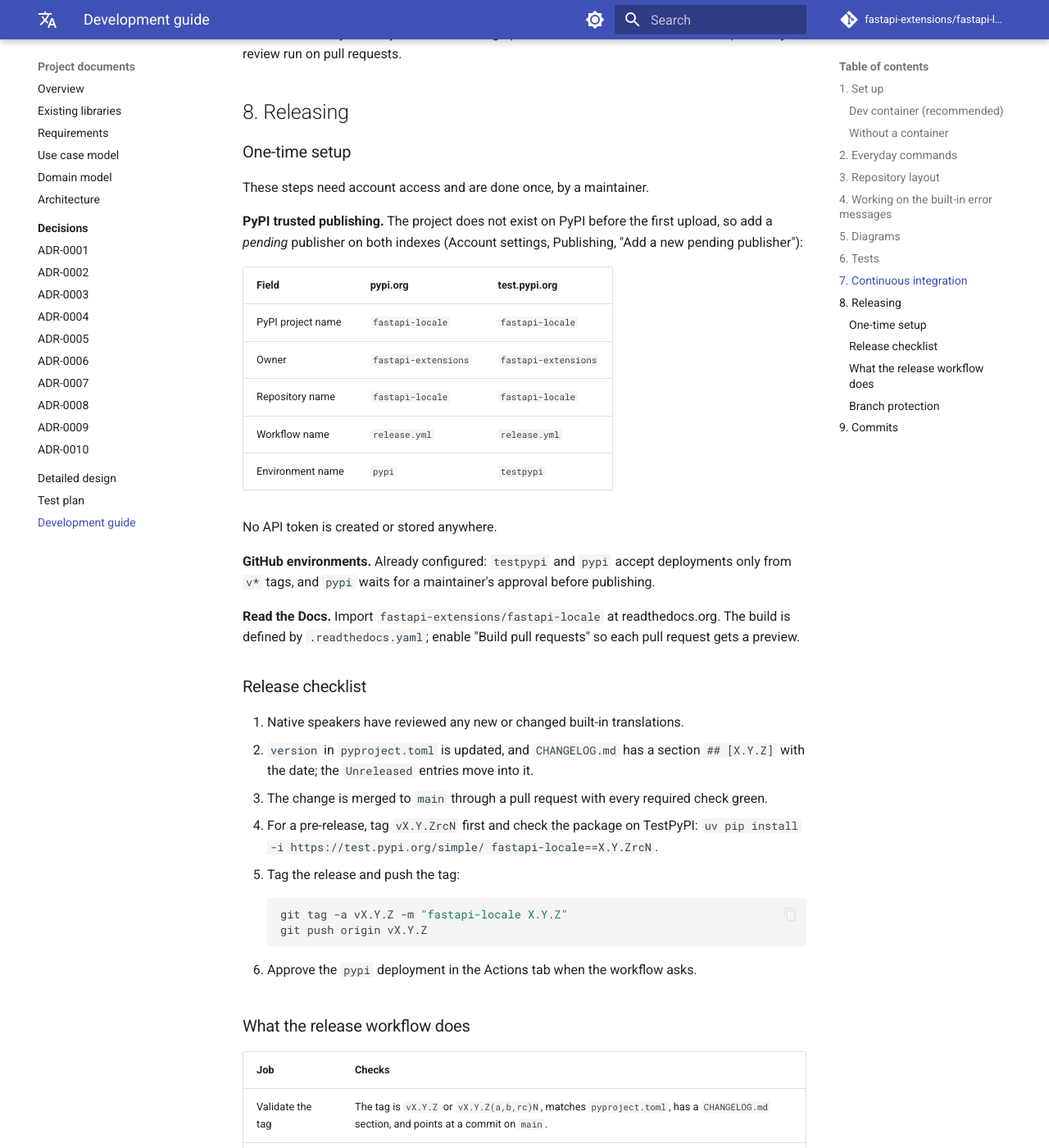
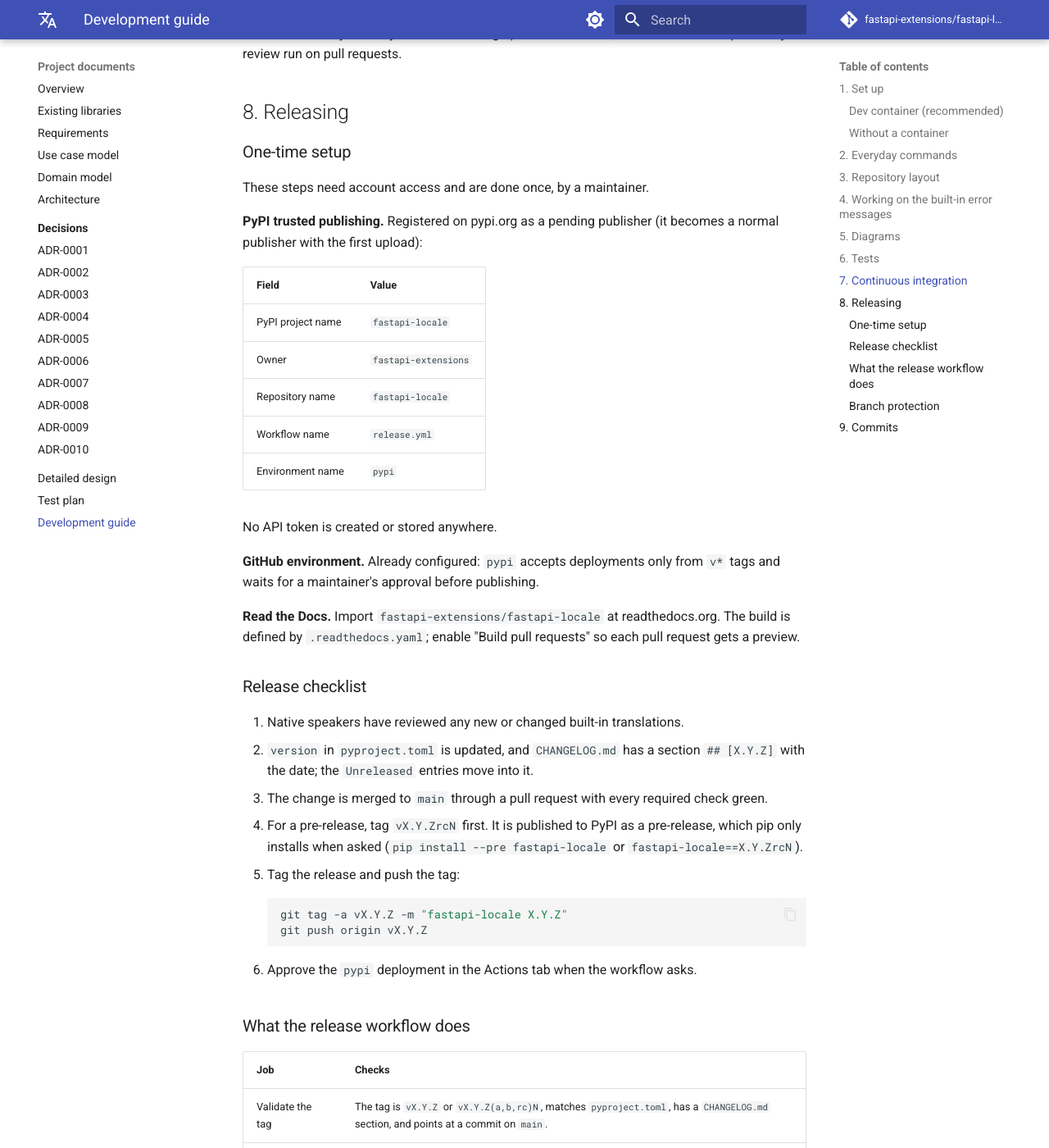
Before and after one commit to fastapi-extensions/fastapi-locale, an MkDocs documentation site: the page built from docs/development/development-guide.md, in a window 1280 px wide and 1400 px high, scrolled down 3070 px. Shown: the whole window at 82% size. Built offline with MkDocs 1.6.1 and Material for MkDocs 9.7.7, drawn with Linux system fonts in a browser that asks for light colours; comment, search, counter and statistics services are not loaded; some of the changed text lies outside the part shown.

Commit message:
Publish pre-releases to PyPI

````diff
--- a/docs/development/development-guide.md
+++ b/docs/development/development-guide.md
@@ -108,21 +108,21 @@ pull requests.
 
 These steps need account access and are done once, by a maintainer.
 
-**PyPI trusted publishing.** The project does not exist on PyPI before the first upload, so add a
-*pending* publisher on both indexes (Account settings, Publishing, "Add a new pending publisher"):
+**PyPI trusted publishing.** Registered on pypi.org as a pending publisher (it becomes a normal publisher
+with the first upload):
 
-| Field | pypi.org | test.pypi.org |
-| --- | --- | --- |
-| PyPI project name | `fastapi-locale` | `fastapi-locale` |
-| Owner | `fastapi-extensions` | `fastapi-extensions` |
-| Repository name | `fastapi-locale` | `fastapi-locale` |
-| Workflow name | `release.yml` | `release.yml` |
-| Environment name | `pypi` | `testpypi` |
+| Field | Value |
+| --- | --- |
+| PyPI project name | `fastapi-locale` |
+| Owner | `fastapi-extensions` |
+| Repository name | `fastapi-locale` |
+| Workflow name | `release.yml` |
+| Environment name | `pypi` |
 
 No API token is created or stored anywhere.
 
-**GitHub environments.** Already configured: `testpypi` and `pypi` accept deployments only from `v*`
-tags, and `pypi` waits for a maintainer's approval before publishing.
+**GitHub environment.** Already configured: `pypi` accepts deployments only from `v*` tags and waits for a
+maintainer's approval before publishing.
 
 **Read the Docs.** Import `fastapi-extensions/fastapi-locale` at readthedocs.org. The build is defined by
 `.readthedocs.yaml`; enable "Build pull requests" so each pull request gets a preview.
@@ -133,8 +133,8 @@ tags, and `pypi` waits for a maintainer's approval before publishing.
 2. `version` in `pyproject.toml` is updated, and `CHANGELOG.md` has a section `## [X.Y.Z]` with the date;
    the `Unreleased` entries move into it.
 3. The change is merged to `main` through a pull request with every required check green.
-4. For a pre-release, tag `vX.Y.ZrcN` first and check the package on TestPyPI:
-   `uv pip install -i https://test.pypi.org/simple/ fastapi-locale==X.Y.ZrcN`.
+4. For a pre-release, tag `vX.Y.ZrcN` first. It is published to PyPI as a pre-release, which pip only
+   installs when asked (`pip install --pre fastapi-locale` or `fastapi-locale==X.Y.ZrcN`).
 5. Tag the release and push the tag:
 
     ```sh
@@ -150,8 +150,8 @@ tags, and `pypi` waits for a maintainer's approval before publishing.
 | --- | --- |
 | Validate the tag | The tag is `vX.Y.Z` or `vX.Y.Z(a,b,rc)N`, matches `pyproject.toml`, has a `CHANGELOG.md` section, and points at a commit on `main`. |
 | Test and build | The whole test suite, then `uv build` and `scripts/check-dist.sh`: metadata renders on PyPI, the wheel has `py.typed` and the built-in catalogs and no build output, and it installs into a clean environment and localizes a 422. |
-| Publish | Uploads with trusted publishing and PEP 740 attestations; waits for approval on `pypi`. |
-| Install from the index | Installs the exact version back from PyPI or TestPyPI and imports it, retrying while the index catches up. |
+| Publish | Uploads to PyPI with trusted publishing and PEP 740 attestations, after a maintainer approves. |
+| Install from the index | Installs the exact version back from PyPI and imports it, retrying while the index catches up. |
 | GitHub release | Creates the release from the changelog section and attaches the files; pre-releases are marked as such. |
 
 A failure in any job stops the ones after it, so a GitHub release only exists for a version that installs.
````
Also changed, not shown: 1 other file.
